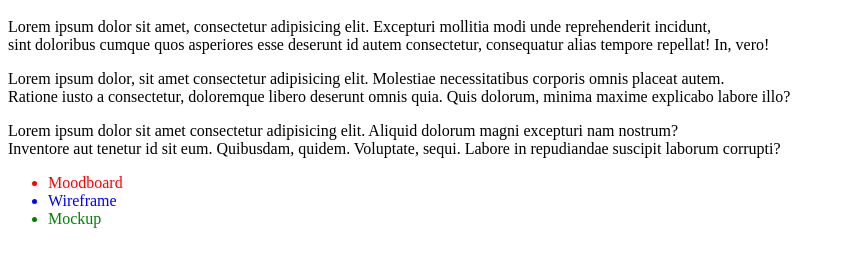
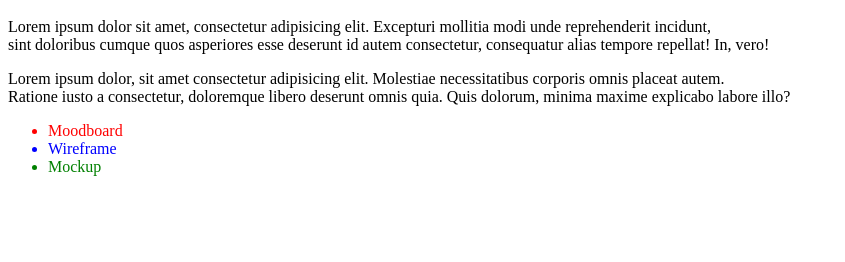
Before and after one commit to SvetlanaM83/Assignment1, a plain HTML site: page index.html in a window 1280 px wide. Shown: the part 48-310 px from the top of the page, without its empty margins (0-845 px from the left). Drawn offline with Linux system fonts and the light colour scheme.

Commit message:
Paragraph Removed

```diff
--- a/index.html
+++ b/index.html
@@ -3,8 +3,7 @@
  sint doloribus cumque quos asperiores esse deserunt id autem consectetur, consequatur alias tempore repellat! In, vero!</p>
  <P>Lorem ipsum dolor, sit amet consectetur adipisicing elit. Molestiae necessitatibus corporis omnis placeat autem. <br>
      Ratione iusto a consectetur, doloremque libero deserunt omnis quia. Quis dolorum, minima maxime explicabo labore illo?</P>
-     <p>Lorem ipsum dolor sit amet consectetur adipisicing elit. Aliquid dolorum magni excepturi nam nostrum? <br>
-         Inventore aut tenetur id sit eum. Quibusdam, quidem. Voluptate, sequi. Labore in repudiandae suscipit laborum corrupti?</p>
+
  <ul>
      <li style="color: red;">Moodboard</li>
      <li style="color: blue;">Wireframe</li>
```
